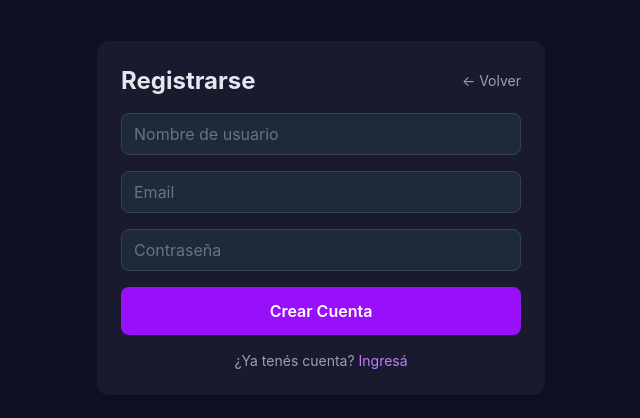
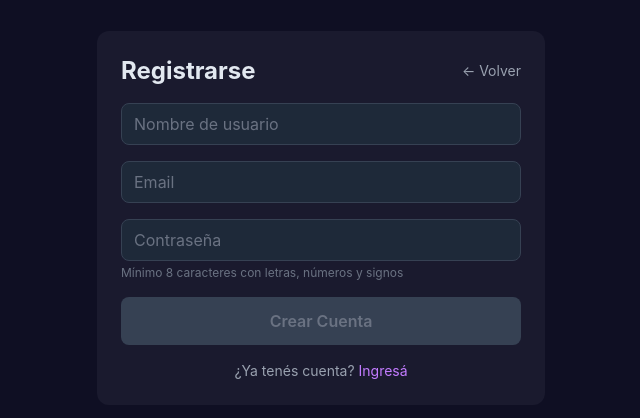
Before and after one commit to arlel/hackathon_kiro_equipo_32, a React (Vite) app in the folder frontend/: page /register in a window 1280 px wide. Shown: the part 182-600 px from the top of the page, without its empty margins (319-959 px from the left). Built offline with nearby package versions, Linux system fonts and the light colour scheme.

Commit message:
fix: mejora de seguridad contraseña

```diff
--- a/frontend/src/pages/Register.tsx
+++ b/frontend/src/pages/Register.tsx
@@ -1,5 +1,13 @@
 import { useState } from 'react'
 import { useNavigate } from 'react-router-dom'
+
+function validatePassword(password: string): string | null {
+  if (password.length < 8) return 'Mínimo 8 caracteres'
+  if (!/[a-zA-Z]/.test(password)) return 'Debe incluir al menos una letra'
+  if (!/[0-9]/.test(password)) return 'Debe incluir al menos un número'
+  if (!/[^a-zA-Z0-9]/.test(password)) return 'Debe incluir al menos un signo especial (!@#$...)'
+  return null
+}
 
 export default function Register() {
   const navigate = useNavigate()
@@ -7,10 +15,20 @@ export default function Register() {
   const [email, setEmail] = useState('')
   const [password, setPassword] = useState('')
   const [error, setError] = useState('')
+  const [passwordTouched, setPasswordTouched] = useState(false)
+
+  const passwordError = passwordTouched ? validatePassword(password) : null
+  const isFormValid = username.length >= 3 && email.includes('@') && !validatePassword(password)
 
   const handleRegister = async (e: React.FormEvent) => {
     e.preventDefault()
     setError('')
+
+    const pwError = validatePassword(password)
+    if (pwError) {
+      setError(pwError)
+      return
+    }
 
     try {
       const res = await fetch('/api/auth/register', {
@@ -21,7 +39,13 @@ export default function Register() {
 
       if (!res.ok) {
         const data = await res.json()
+        // Handle Pydantic validation errors
+        if (data.detail && Array.isArray(data.detail)) {
+          const msgs = data.detail.map((d: { msg?: string }) => d.msg || '').join('. ')
+          setError(msgs || 'Error al registrarse')
+        } else {
           setError(data.detail || 'Error al registrarse')
+        }
         return
       }
 
@@ -50,6 +74,8 @@ export default function Register() {
           onChange={(e) => setUsername(e.target.value)}
           className="w-full bg-gray-800 border border-gray-700 rounded-lg px-3 py-2 text-white placeholder-gray-500"
           required
+          minLength={3}
+          maxLength={50}
         />
 
         <input
@@ -61,19 +87,30 @@ export default function Register() {
           required
         />
 
+        <div>
           <input
             type="password"
             placeholder="Contraseña"
             value={password}
             onChange={(e) => setPassword(e.target.value)}
-          className="w-full bg-gray-800 border border-gray-700 rounded-lg px-3 py-2 text-white placeholder-gray-500"
+            onBlur={() => setPasswordTouched(true)}
+            className={`w-full bg-gray-800 border rounded-lg px-3 py-2 text-white placeholder-gray-500 ${
+              passwordError ? 'border-red-500' : 'border-gray-700'
+            }`}
             required
-          minLength={6}
           />
+          {passwordError && (
+            <p className="text-xs text-red-400 mt-1">{passwordError}</p>
+          )}
+          <p className="text-xs text-gray-500 mt-1">
+            Mínimo 8 caracteres con letras, números y signos
+          </p>
+        </div>
 
         <button
           type="submit"
-          className="w-full bg-purple-600 hover:bg-purple-700 text-white font-semibold py-3 rounded-lg transition-colors"
+          disabled={!isFormValid}
+          className="w-full bg-purple-600 hover:bg-purple-700 disabled:bg-gray-700 disabled:text-gray-500 text-white font-semibold py-3 rounded-lg transition-colors"
         >
           Crear Cuenta
         </button>
```
Also changed, not shown: 1 other file (tests, documents, lock files or other folders). Lines whose indentation alone changed are shown as unchanged.
